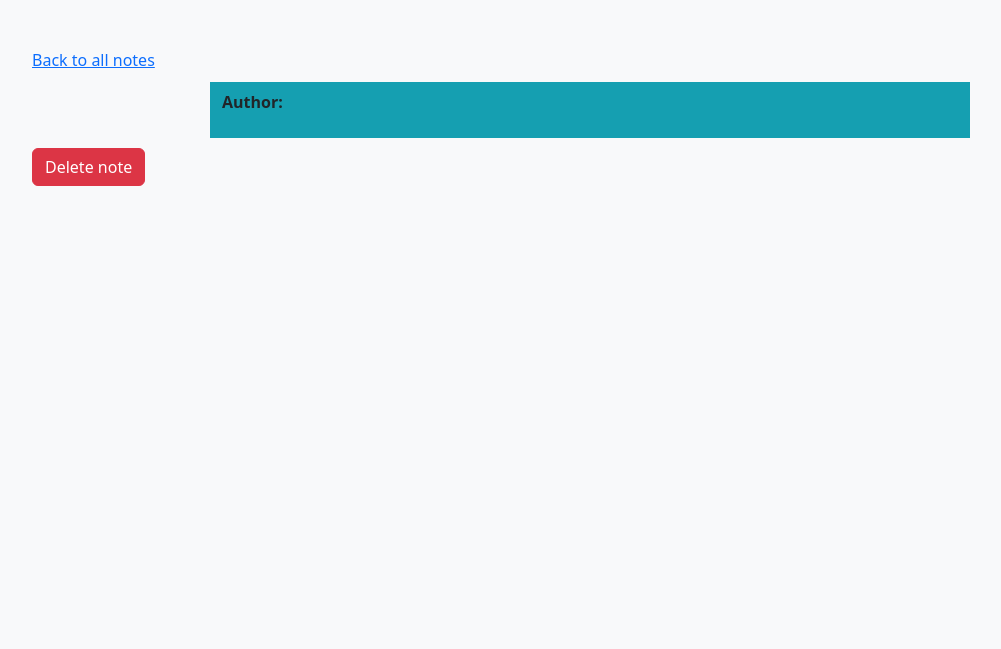
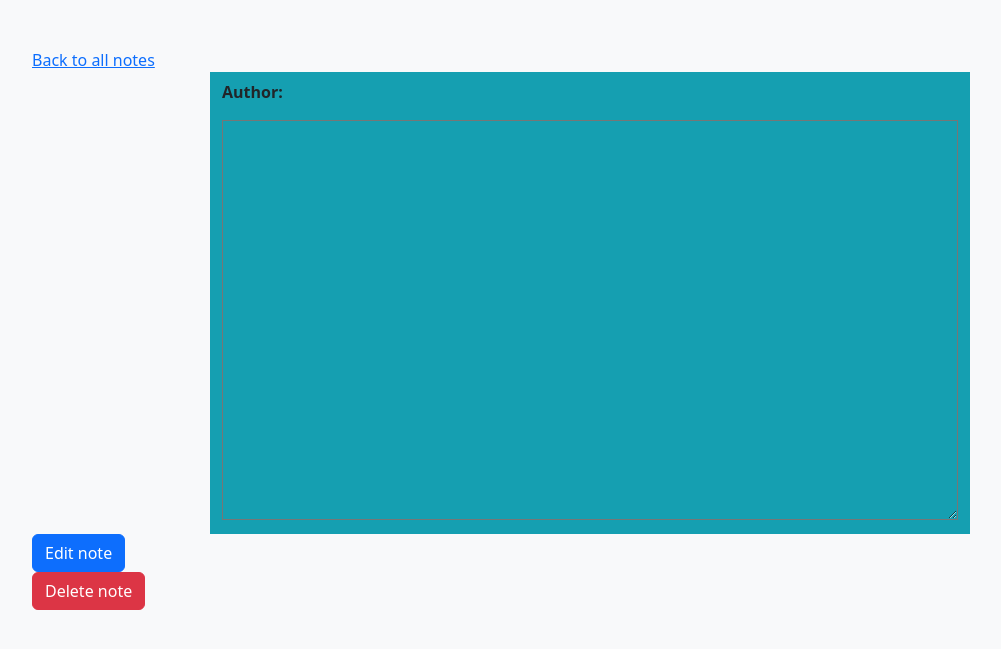
Before and after one commit to mdiannna/NotesApp, a FastAPI app: page /view_note/1 in a window 1280 px wide. Shown: the part 56-705 px from the top of the page, without its empty margins (50-1051 px from the left). Run offline with FastAPI, Linux system fonts and the light colour scheme.

Commit message:
Added edit/update note feature

```diff
--- a/main.py
+++ b/main.py
@@ -46,6 +46,7 @@ def note_helper(note) -> dict:
     }
 
 class NoteRequest(BaseModel):
+    id: str | None = None
     text: str | None = None
     author: str | None = None
 
@@ -98,6 +99,7 @@ async def create_note(request: NoteRequest):
     return note_helper(new_note)
 
 
+
 @app.delete("/api/notes/{note_id}", response_model=dict)
 async def delete_note(note_id:str):
     if not ObjectId.is_valid(note_id):
@@ -109,3 +111,35 @@ async def delete_note(note_id:str):
         return {"message": "Note deleted successfully"}
     # else
     raise HTTPException(status_code=404, detail="Note not found")
+
+
+# POST update note
+@app.post("/api/notes/update", response_model=NoteOut)
+async def update_note(request: NoteRequest):
+    print("update note request:")
+    print(request.dict())
+
+    note_id = request.id
+    print("note_id:", note_id)
+
+    if not ObjectId.is_valid(note_id):
+        raise HTTPException(status_code=400, detail="Invalid note ID.")
+
+    update_data = request.dict()
+    update_data.pop("id")  # Don't try to update the _id field
+
+    existing_note = await collection.find_one({"_id": ObjectId(note_id)})
+
+    if not existing_note:
+        raise HTTPException(status_code=404, detail="Note not found.")
+
+    result = await collection.update_one(
+        {"_id": ObjectId(note_id)},
+        {"$set": update_data}
+    )
+
+    # if result.modified_count == 0:
+    #     raise HTTPException(status_code=404, detail="No changes made.")
+
+    updated_note = await collection.find_one({"_id": ObjectId(note_id)})
+    return note_helper(updated_note)
--- a/templates/view_note.html
+++ b/templates/view_note.html
@@ -10,9 +10,15 @@
   <style>
     .note-bg {
         background-color: rgb(21, 159, 177);
-        margin: 10px;
-        /* max-width: 50%; */
-        text-overflow: ellipsis;
+        }
+    .note-div {
+      height: 100%;
+      text-overflow:visible;
+    }
+    .note-p {
+      width: 100%;
+      min-height: 50vh;
+      height:100%;
     }
     </style>
 </head>
@@ -52,22 +58,27 @@
       </div>
     </div>
     <div class="row">
-        <div class="col-md-8 px-auto mx-auto note-bg pt-2 pb-2">
+        <div class="col-md-8 px-auto mx-auto note-bg note-div pt-2 pb-2">
           <p>
             <b>Author: </b>
             <span v-if="note.author !== ''">[[ note.author ]]</span>
             <span v-else><i>No author</i></span>
           </p>
 
-          <p class="note-p">[[ note.text ]]</p>
+          <textarea class="note-p note-bg" :readonly="!is_editing" v-model="note.text">[[ note.text ]]</textarea>
         </div>
    </div>
     <div class="row">
 
-      <div class="col-md-2">
+      <div class="col-md-2" v-if="is_editing">
+        <button class="btn btn-success" @click="updateNote()">Save note</button>
+      </div>
+      <div class="col-md-2" v-else>
+        <button class="btn btn-primary" @click="editNote()">Edit note</button>
         <button class="btn btn-danger" @click="deleteNote()">Delete note</button>
-        </div>
       </div>
+
+    </div>
   </div>
 
    <!-- Vue.js 3 CDN -->
@@ -92,6 +103,7 @@
         return {
           note: '',
           note_id: '',
+          is_editing:false,
         }
       },
       methods: {
@@ -100,6 +112,34 @@
           this.note_data = await axios.get('/api/notes/'+this.note_id)
           this.note = this.note_data.data
           console.log("note>", this.note)
+        },
+        async editNote() {
+          console.log("Note ID to edit:", this.note_id);
+          this.is_editing = true;
+
+        },
+        async updateNote() {
+          console.log("Note ID to update:", this.note_id);
+
+          if (!this.note_id) {
+            alert("Error. Note ID is missing");
+            return;
+          }
+
+          try {
+            const response = await axios.post('/api/notes/update',  {
+              id: this.note_id, // or whatever key your API expects
+              text: this.note.text, // or whatever key your API expects
+              author: this.note.author
+            });
+            console.log('Note edit response:', response.data);
+            alert(`Note edited successfully.`);
+            // window.location.href = '/';  // 🔁 redirect to home page
+          } catch (error) {
+            console.error('Error editing note:', error);
+            alert('Failed to edit note. Please try again.');
+          }
+          this.is_editing = false;
         },
         async deleteNote() {
           // this.note_id = "{{noteId}}"
```
